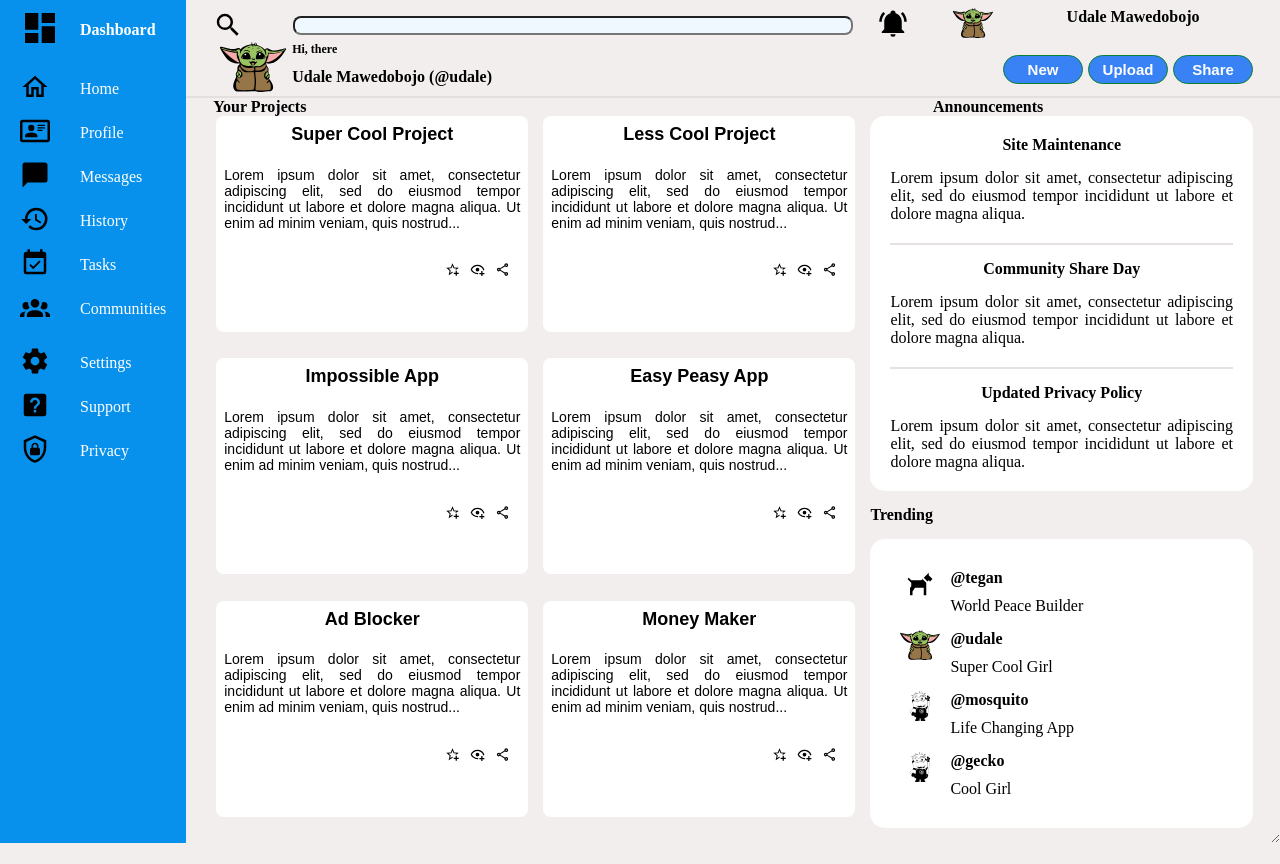
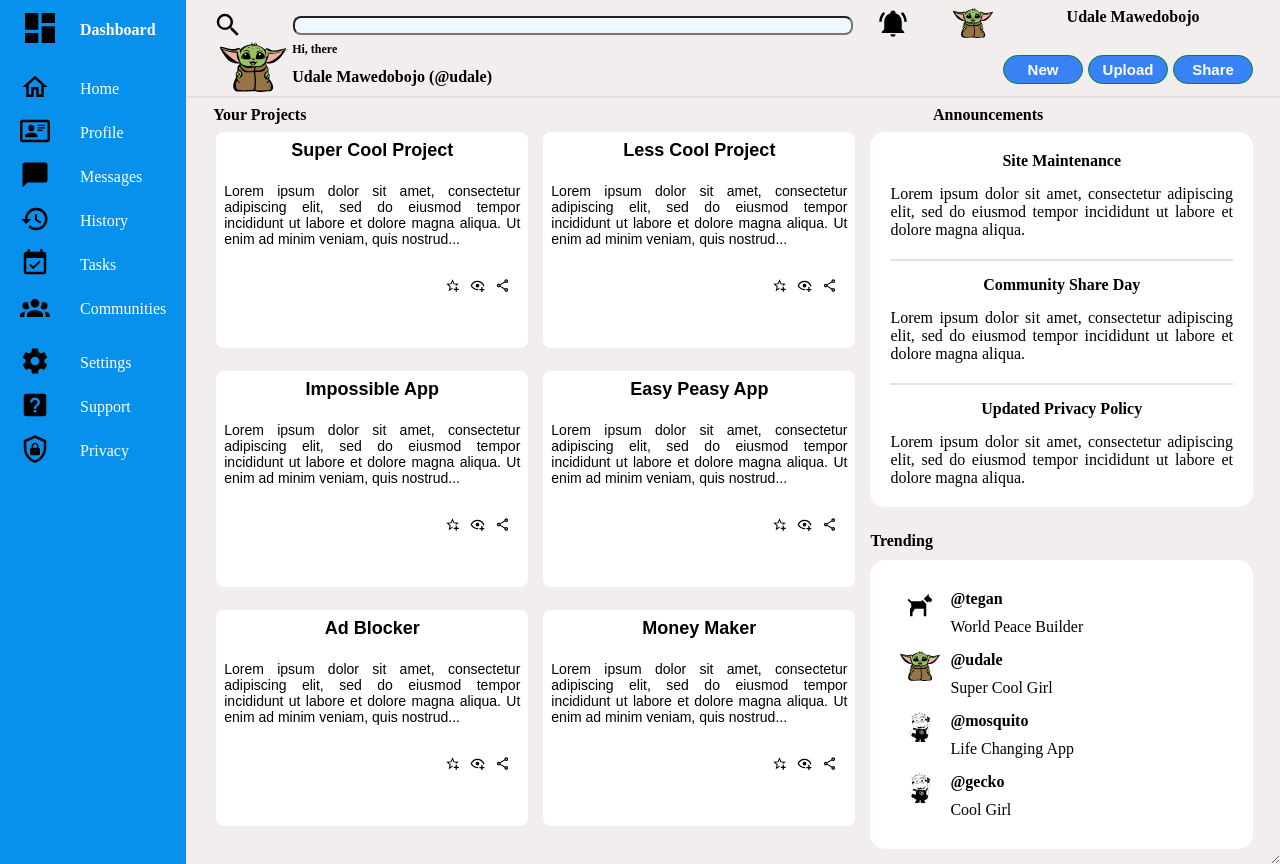
Before and after one commit to tzchileth/admin-dashboard, a plain HTML site: page index.html in a window 1280 px wide. Before the commit the page ends 843 px from the top, so only its background shows below. Drawn offline with Linux system fonts and the light colour scheme.

Commit message:
Add padding and gap for main-article-left and nav

```diff
--- a/css/style.css
+++ b/css/style.css
@@ -249,6 +249,8 @@ body {
 }
 
 .grid-container>.nav {
+    padding-top: 8px;
+    padding-bottom: 8px;
     margin-left: 27px;
     margin-right: 27px;
     align-items: center;
@@ -282,7 +284,7 @@ body {
 
 .main-article-left {
     grid-column: 2 / 4;
-    gap: 15px;
+    column-gap: 15px;
     display: grid;
     grid-template-columns: repeat(auto-fit, minmax(250px, 1fr));
 }
@@ -351,11 +353,12 @@ body {
 
 .main-article-right {
     grid-column: 4;
-    gap: 15px;
+    /* gap: 15px; */
     display: grid;
 }
 
 .main-article-right>.side-card-top {
+    margin-bottom: 25px;
     grid-template-columns: 8fr;
     gap: 15px;
     padding: 20px;
@@ -382,6 +385,7 @@ body {
 }
 
 .main-article-right>.side-card-bottom {
+    margin-top: 10px;
     justify-self: start;
     gap: 15px;
     padding: 30px;
```
